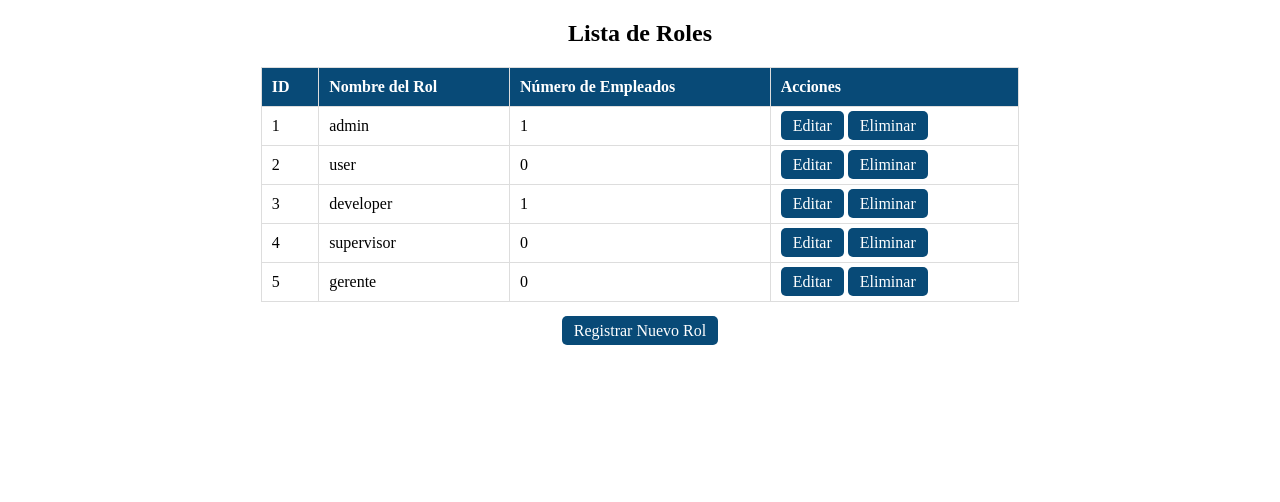
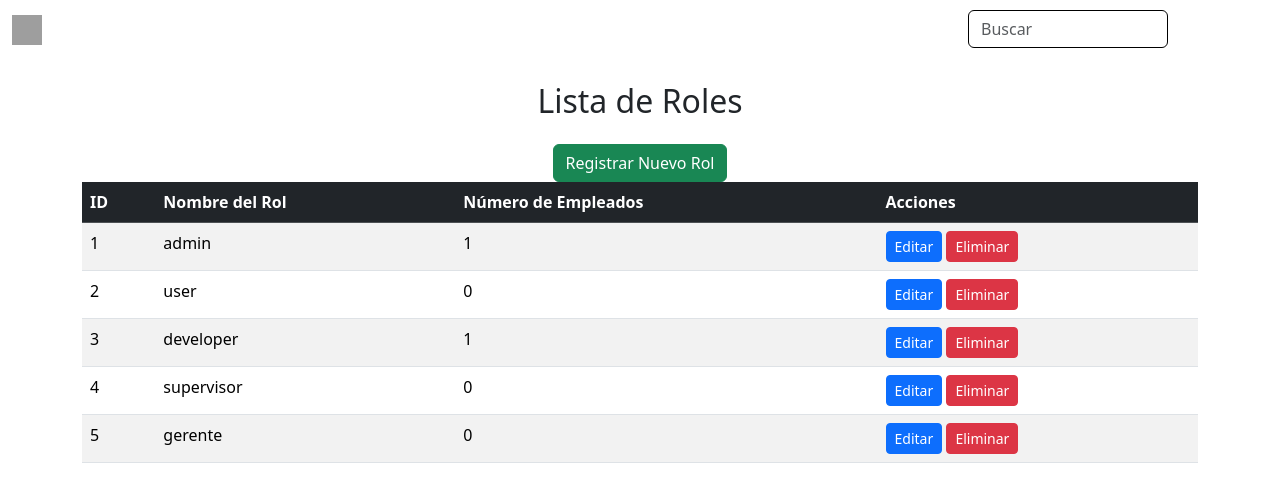
Before and after one commit to EdwinChen-UFIDE/Gestion_Proyectos_Soluciones_Epsilon, a PHP site: page /listar_roles.php in a window 1280 px wide. Shown: the top 502 px of the page. Run offline with PHP 8.4, Linux system fonts and the light colour scheme; a user stored in the database is signed in; data comes from the database, SQL or seed files in the repository; some libraries are stand-ins or nearby versions; grey boxes are pictures that could not be loaded.

Commit message:
Cambios para conectar las clases
se hicieron cambios en estilos y redirecciones para que la mayoria de las cosas  tuvieran conexion, como empleados y roles

pagos aun no tiene conexion como tal, no entendi donde iba, en contabilidad?

```diff
--- a/Proyecto_Gestion_Proyectos_SolucionesEpsilon/Proyecto_Gestion_Proyectos/listar_roles.php
+++ b/Proyecto_Gestion_Proyectos_SolucionesEpsilon/Proyecto_Gestion_Proyectos/listar_roles.php
@@ -1,19 +1,26 @@
 <?php
+session_start();
 require_once 'db_config.php';
+Include 'Plantilla.php';
 
+// Verificar si el usuario ha iniciado sesión
+if (!isset($_SESSION['user_id'])) {
+    header("Location: login.php");
+    exit();
+}
+
+// Conexión a la base de datos
 try {
-    // Conexión a la base de datos
     $pdo = new PDO("mysql:host=$db_host;dbname=$db_name", $db_user, $db_pass);
     $pdo->setAttribute(PDO::ATTR_ERRMODE, PDO::ERRMODE_EXCEPTION);
 
-    // Consulta para obtener los roles y la cantidad de empleados asignados
-    $sql = "
+    // Obtener roles y número de empleados en cada rol
+    $stmt = $pdo->query("
         SELECT r.id, r.nombre, COUNT(e.id) AS num_empleados
         FROM roles r
         LEFT JOIN empleados e ON r.id = e.role_id
         GROUP BY r.id, r.nombre
-    ";
-    $stmt = $pdo->query($sql);
+    ");
     $roles = $stmt->fetchAll(PDO::FETCH_ASSOC);
 } catch (PDOException $e) {
     die("Error al conectar con la base de datos: " . $e->getMessage());
@@ -26,38 +33,19 @@ try {
     <meta charset="UTF-8">
     <meta name="viewport" content="width=device-width, initial-scale=1.0">
     <title>Lista de Roles</title>
-    <style>
-        table {
-            width: 60%;
-            border-collapse: collapse;
-            margin: 20px auto;
-        }
-        th, td {
-            border: 1px solid #ddd;
-            padding: 10px;
-            text-align: left;
-        }
-        th {
-            background-color: #084A77;
-            color: white;
-        }
-        a {
-            padding: 6px 12px;
-            background-color: #084A77;
-            color: white;
-            text-decoration: none;
-            border-radius: 5px;
-        }
-        a:hover {
-            background-color: #084A77;
-        }
-    </style>
+    <link rel="stylesheet" href="../CSS/estilos.css">
+    <link href="https://cdn.jsdelivr.net/npm/bootstrap@5.3.3/dist/css/bootstrap.min.css" rel="stylesheet">
 </head>
 <body>
-    <h2 style="text-align: center;">Lista de Roles</h2>
+    <?php MostrarNavbar(); ?>
 
-    <table>
-        <thead>
+    <div class="container mt-4">
+        <h2 class="text-center mb-4">Lista de Roles</h2>
+        <div class="text-center mt-3">
+            <a href="registrar_roles.php" class="btn btn-success">Registrar Nuevo Rol</a>
+        </div>
+        <table class="table table-striped">
+            <thead class="table-dark">
                 <tr>
                     <th>ID</th>
                     <th>Nombre del Rol</th>
@@ -69,25 +57,22 @@ try {
                 <?php if (!empty($roles)): ?>
                     <?php foreach ($roles as $rol): ?>
                         <tr>
-                        <td><?php echo $rol['id']; ?></td>
-                        <td><?php echo $rol['nombre']; ?></td>
-                        <td><?php echo $rol['num_empleados']; ?></td>
+                            <td><?= htmlspecialchars($rol['id']) ?></td>
+                            <td><?= htmlspecialchars($rol['nombre']) ?></td>
+                            <td><?= htmlspecialchars($rol['num_empleados']) ?></td>
                             <td>
-                            <a href="editar_Rol.php?id=<?php echo $rol['id']; ?>">Editar</a>
-                            <a href="eliminarRol.php?id=<?php echo $rol['id']; ?>" onclick="return confirm('¿Estás seguro de eliminar este rol?');">Eliminar</a>
+                                <a href="editar_Rol.php?id=<?= $rol['id'] ?>" class="btn btn-primary btn-sm">Editar</a>
+                                <a href="eliminarRol.php?id=<?= $rol['id'] ?>" class="btn btn-danger btn-sm" onclick="return confirm('¿Estás seguro de eliminar este rol?');">Eliminar</a>
                             </td>
                         </tr>
                     <?php endforeach; ?>
                 <?php else: ?>
                     <tr>
-                    <td colspan="4" style="text-align: center;">No hay roles registrados.</td>
+                        <td colspan="4" class="text-center">No hay roles registrados.</td>
                     </tr>
                 <?php endif; ?>
             </tbody>
         </table>
-
-    <div style="text-align: center;">
-        <a href="Roles.php">Registrar Nuevo Rol</a>
     </div>
 </body>
 </html>
--- /dev/null
+++ b/Proyecto_Gestion_Proyectos_SolucionesEpsilon/Proyecto_Gestion_Proyectos/logout.php
@@ -0,0 +1,6 @@
+<?php
+session_start();
+session_destroy(); // Destruye la sesión
+header("Location: login.php"); // Redirige al login
+exit();
+?>
--- a/Proyecto_Gestion_Proyectos_SolucionesEpsilon/Proyecto_Gestion_Proyectos/plantilla.php
+++ b/Proyecto_Gestion_Proyectos_SolucionesEpsilon/Proyecto_Gestion_Proyectos/plantilla.php
@@ -1,7 +1,7 @@
 <?php
 function MostrarNavbar()
 {
-    session_start(); // Iniciar sesión para acceder a $_SESSION
+
     ob_start();
     include "db_config.php";
 
@@ -20,8 +20,8 @@ function MostrarNavbar()
     <nav class="navbar navbar-expand-lg navbar-dark py-2">
         <div class="container-fluid">
             <!-- Logo y Nombre -->
-            <a href="index.php" class="navbar-brand">
-                <img src="logo.png" alt="Logo" width="30" height="30">
+            <a href="HomePage.php" class="navbar-brand">
+                <img src="../IMG/Logo_SE.png" alt="Logo" width="30" height="30">
                 Soluciones Epsilon
             </a>
 
@@ -32,16 +32,15 @@ function MostrarNavbar()
 
             <div class="collapse navbar-collapse justify-content-between" id="navbarCollapse">
                 <ul class="navbar-nav">
-                    <li class="nav-item"><a class="nav-link" href="listar_evaluaciones.php">Home</a></li>
-
                     <?php if ($userRole == 1) : ?>
                         <!-- Si es Admin -->
                         <li class="nav-item"><a class="nav-link" href="#">Contabilidad</a></li>
                         <li class="nav-item"><a class="nav-link" href="#">RPA</a></li>
-                        <li class="nav-item"><a class="nav-link" href="#">Evaluaciones</a></li>
+                        <li class="nav-item"><a class="nav-link" href="listar_empleados.php">Empleados</a></li>
+                        <li class="nav-item"><a class="nav-link" href="listar_evaluaciones.php">Evaluaciones</a></li>
                     <?php endif; ?>
 
-                    <li class="nav-item"><a class="nav-link" href="#">Proyectos</a></li>
+                    <li class="nav-item"><a class="nav-link" href="board.php">Proyectos</a></li>
                     <li class="nav-item"><a class="nav-link" href="#">Plantilla</a></li>
                     <li class="nav-item"><a class="nav-link" href="#">Reportes</a></li>
 
@@ -61,8 +60,16 @@ function MostrarNavbar()
                         <li class="nav-item px-2">
                             <a class="nav-link" href="#"><i class="fa-solid fa-bell"></i></a>
                         </li>
-                        <li class="nav-item px-2">
-                            <a class="nav-link" href="#"><i class="fa-solid fa-user"></i></a>
+                        <li class="nav-item dropdown px-2">
+                            <a class="nav-link" href="#" id="userDropdown" role="button" data-bs-toggle="dropdown" aria-expanded="false">
+                        <i class="fa-solid fa-user"></i>
+                            </a>
+                            <ul class="dropdown-menu dropdown-menu-end" aria-labelledby="userDropdown">
+                                <li><a class="dropdown-item" href="#">Perfil</a></li>
+                                <li><a class="dropdown-item" href="#">Configuración</a></li>
+                                <li><hr class="dropdown-divider"></li>
+                                <li><a class="dropdown-item text-danger" href="logout.php">Cerrar Sesión</a></li>
+                            </ul>
                         </li>
                     </ul>
                 </div>
--- a/Proyecto_Gestion_Proyectos_SolucionesEpsilon/Proyecto_Gestion_Proyectos/procesar_registro_empleado.php
+++ b/Proyecto_Gestion_Proyectos_SolucionesEpsilon/Proyecto_Gestion_Proyectos/procesar_registro_empleado.php
@@ -47,7 +47,7 @@ if ($_SERVER['REQUEST_METHOD'] === 'POST') {
             'role_id' => $rol
         ]);
 
-        echo "<script>alert('Empleado registrado exitosamente.'); window.location.href = 'homepageAdmin.php';</script>";
+        echo "<script>alert('Empleado registrado exitosamente.'); window.location.href = 'listar_empleados.php';</script>";
     } catch (PDOException $e) {
         echo "<script>alert('Error al registrar el empleado: " . $e->getMessage() . "'); window.history.back();</script>";
     }
--- a/Proyecto_Gestion_Proyectos_SolucionesEpsilon/Proyecto_Gestion_Proyectos/registrarEmpleados.php
+++ b/Proyecto_Gestion_Proyectos_SolucionesEpsilon/Proyecto_Gestion_Proyectos/registrar_empleados.php
@@ -1,7 +1,8 @@
 <?php
+session_start();
 // Incluye la configuración de la base de datos
 require_once 'db_config.php';
-
+include 'Plantilla.php';
 // Conexión a la base de datos
 try {
     $pdo = new PDO("mysql:host=$db_host;dbname=$db_name", $db_user, $db_pass);
@@ -30,6 +31,9 @@ try {
     <link href="https://fonts.googleapis.com/css2?family=Roboto:wght@400;600&family=Roboto+Slab:wght@400&display=swap" rel="stylesheet">
 </head>
 <body>
+<?php
+    MostrarNavbar();
+    ?>
     <div class="form-container">
         <h2>Registrar Nuevo Empleado</h2>
         <form method="POST" action="procesar_registro_empleado.php">
--- a/Proyecto_Gestion_Proyectos_SolucionesEpsilon/Proyecto_Gestion_Proyectos/registrar_evaluacion.php
+++ b/Proyecto_Gestion_Proyectos_SolucionesEpsilon/Proyecto_Gestion_Proyectos/registrar_evaluacion.php
@@ -1,6 +1,7 @@
 <?php
+session_start();
 require_once 'db_config.php';
-
+include 'Plantilla.php';
 try {
     $pdo = new PDO("mysql:host=$db_host;dbname=$db_name", $db_user, $db_pass);
     $pdo->setAttribute(PDO::ATTR_ERRMODE, PDO::ERRMODE_EXCEPTION);
@@ -38,6 +39,9 @@ try {
     </style>
 </head>
 <body>
+<?php
+    MostrarNavbar();
+    ?>
     <div class="container mt-5">
         <div class="container-box">
             <h2 class="text-center mb-4">Registrar Nueva Evaluación</h2>
--- a/Proyecto_Gestion_Proyectos_SolucionesEpsilon/Proyecto_Gestion_Proyectos/Roles.php
+++ b/Proyecto_Gestion_Proyectos_SolucionesEpsilon/Proyecto_Gestion_Proyectos/registrar_roles.php
@@ -1,7 +1,8 @@
 <?php
+Session_start();
 // db_config.php: Configuración de la base de datos
 require_once 'db_config.php';
-
+Include 'Plantilla.php';
 // Conexión a la base de datos
 try {
     $pdo = new PDO("mysql:host=$db_host;dbname=$db_name", $db_user, $db_pass);
@@ -49,6 +50,7 @@ function actualizarRol($pdo, $id, $nombre) {
 
 </head>
 <body>
+<?php MostrarNavbar(); ?>
     <div class="main-container">
         <div class="form-container" id="registro-rol">
             <h2>Registrar Nuevo Rol</h2>
```
Also changed, not shown: Proyecto_Gestion_Proyectos_SolucionesEpsilon/Proyecto_Gestion_Proyectos/HomePage.php (+6 -2 lines), Proyecto_Gestion_Proyectos_SolucionesEpsilon/Proyecto_Gestion_Proyectos/config.php (deleted, +0 -21 lines), Proyecto_Gestion_Proyectos_SolucionesEpsilon/Proyecto_Gestion_Proyectos/editar_empleado.php (+57 -18 lines), Proyecto_Gestion_Proyectos_SolucionesEpsilon/Proyecto_Gestion_Proyectos/editar_rol.php (+41 -14 lines), Proyecto_Gestion_Proyectos_SolucionesEpsilon/Proyecto_Gestion_Proyectos/listar_empleados.php (+44 -20 lines), Proyecto_Gestion_Proyectos_SolucionesEpsilon/Proyecto_Gestion_Proyectos/listar_evaluaciones.php (+4 -4 lines), Proyecto_Gestion_Proyectos_SolucionesEpsilon/Proyecto_Gestion_Proyectos/login.php (+7 -0 lines), Proyecto_Gestion_Proyectos_SolucionesEpsilon/IMG/Logo_SE.png (added). Lines whose indentation alone changed are shown as unchanged.
